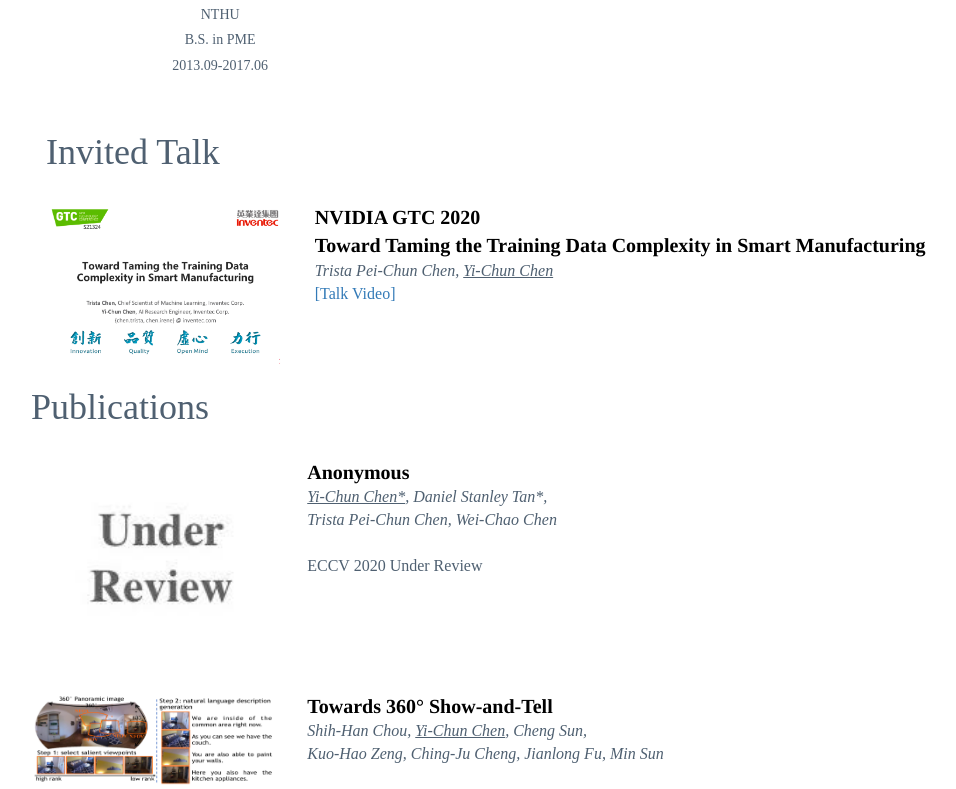
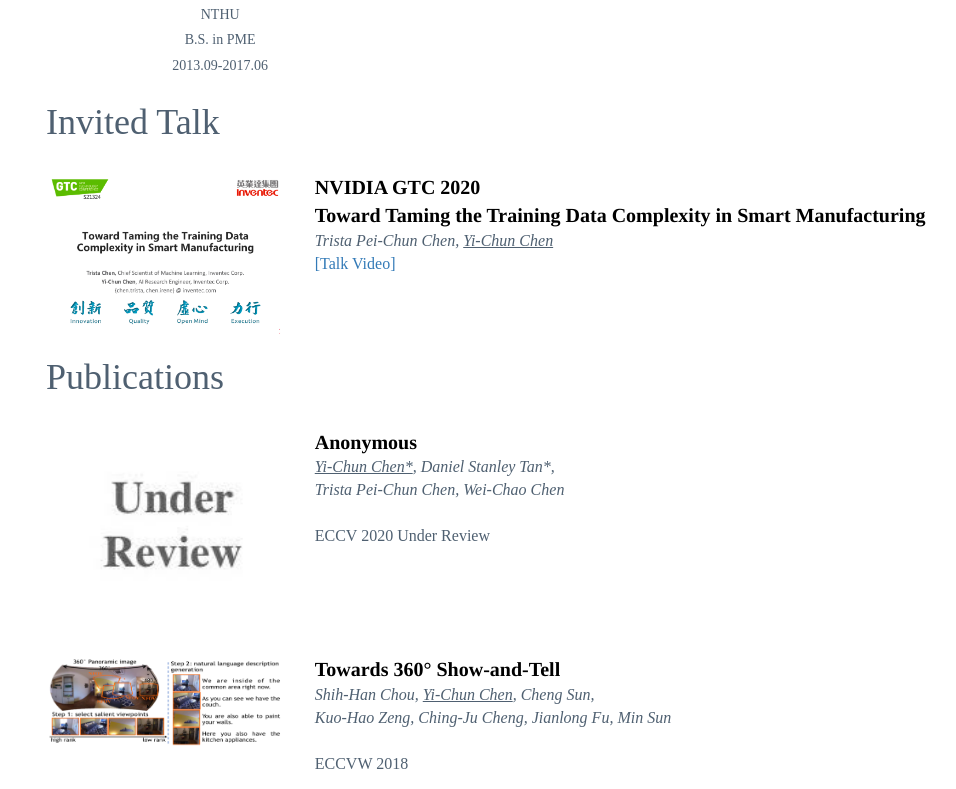
Before and after one commit to chenyichun/chenyichun.github.io, a plain HTML site: page index.html in a window 1280 px wide. Shown: the part 863-1652 px from the top of the page, without its empty margins (119-1075 px from the left). Drawn offline with Linux system fonts and the light colour scheme.

Commit message:
arrange place

```diff
--- a/index.html
+++ b/index.html
@@ -160,9 +160,10 @@
           </div>
         </div>
 
-        <div class='row vspace-top'>
+        <div class='row'>
+
           <h1>Invited Talk</h1>
-              <div class='row vspace-top'>
+            <div class='row vspace-top'>
                 <div class='col-xs-3 text-center'>
                   <img class='paper-image' src='images/GTC_coverpage.png' style="width:100%">
                 </div>
@@ -178,9 +179,8 @@
                     <a href='https://developer.nvidia.com/gtc/2020/video/s21324'>[Talk Video]</a>
                   </div>
                 </div>
-        </div>
+            </div>
 
-        <div class='row'>
           <h1>Publications</h1>
 
           <div class='row vspace-top'>
```
